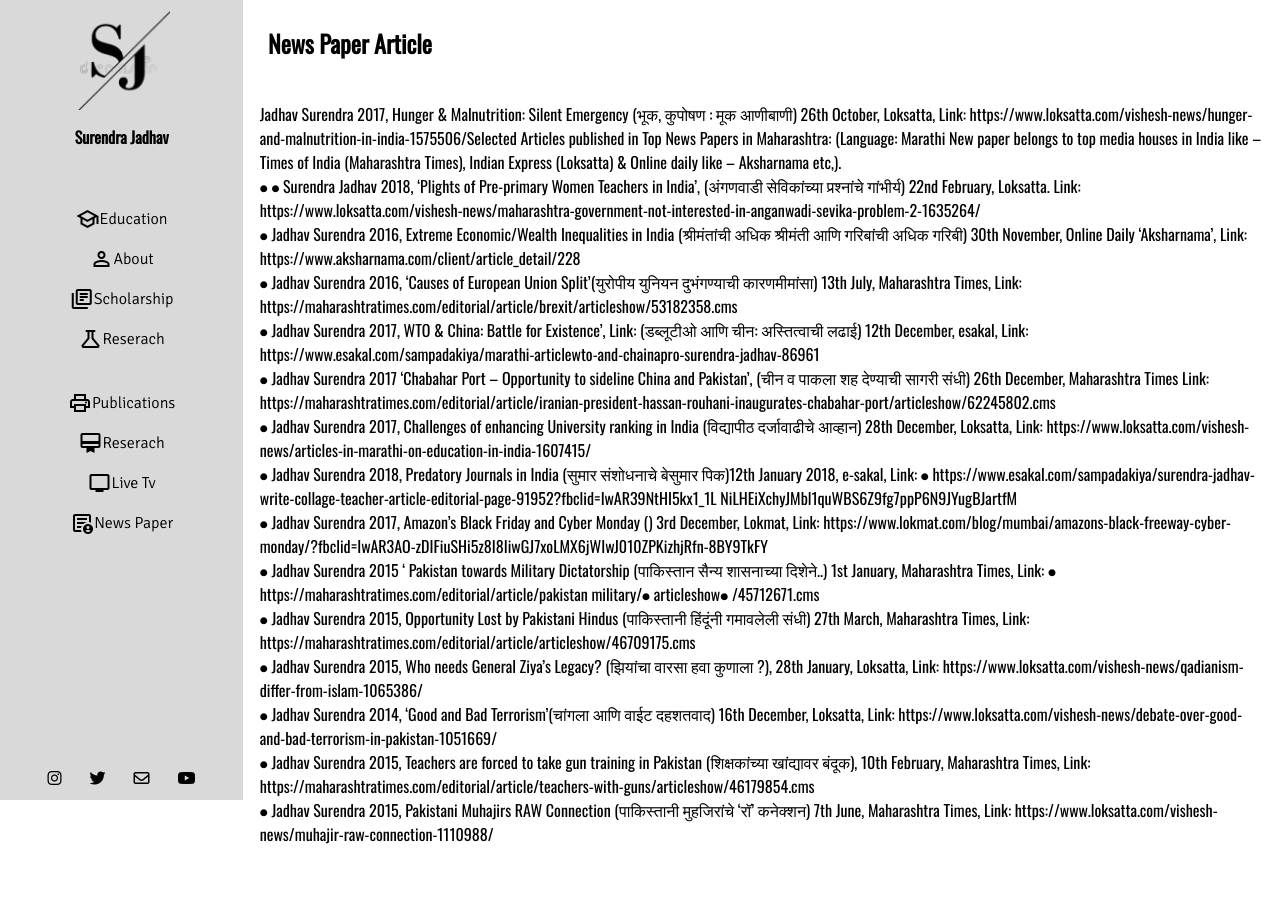
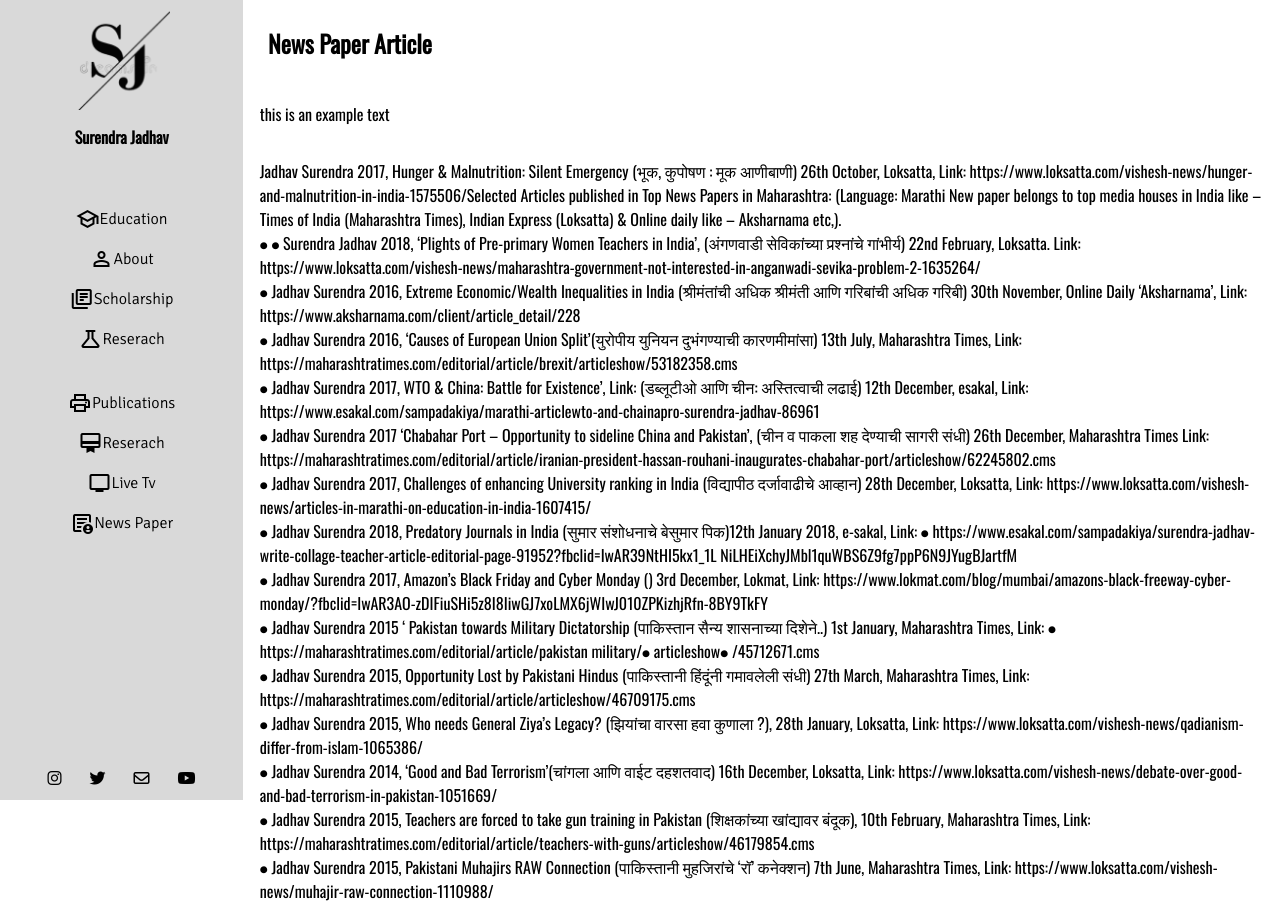
Before and after one commit to MinalSalvi/Portfolio_FE, an Angular app: page /NewsPaper in a window 1280 px wide. Before the commit the page ends 863 px from the top, so only its background shows below. Built offline with nearby package versions, Linux system fonts and the light colour scheme.

Commit message:
example compo

```diff
--- a/src/app/news-paper/news-paper.component.html
+++ b/src/app/news-paper/news-paper.component.html
@@ -4,6 +4,9 @@
     News Paper Article
     <br>
 </h2>
+<p>
+    this is an example text
+</p>
 <p>
     Jadhav Surendra 2017, Hunger & Malnutrition: Silent Emergency (भूक, कुपोषण : मूक आणीबाणी) 26th October, Loksatta, Link: https://www.loksatta.com/vishesh-news/hunger-and-malnutrition-in-india-1575506/Selected Articles published in Top News Papers in Maharashtra: (Language: Marathi New paper belongs to top media houses in India like – Times of India (Maharashtra Times), Indian Express (Loksatta) & Online daily like – Aksharnama etc,). <br>
 ⦁
--- a/src/app/publication/publication.component.html
+++ b/src/app/publication/publication.component.html
@@ -1,4 +1,5 @@
 
 <div class="lineUp">
 
+
 </div>
```
